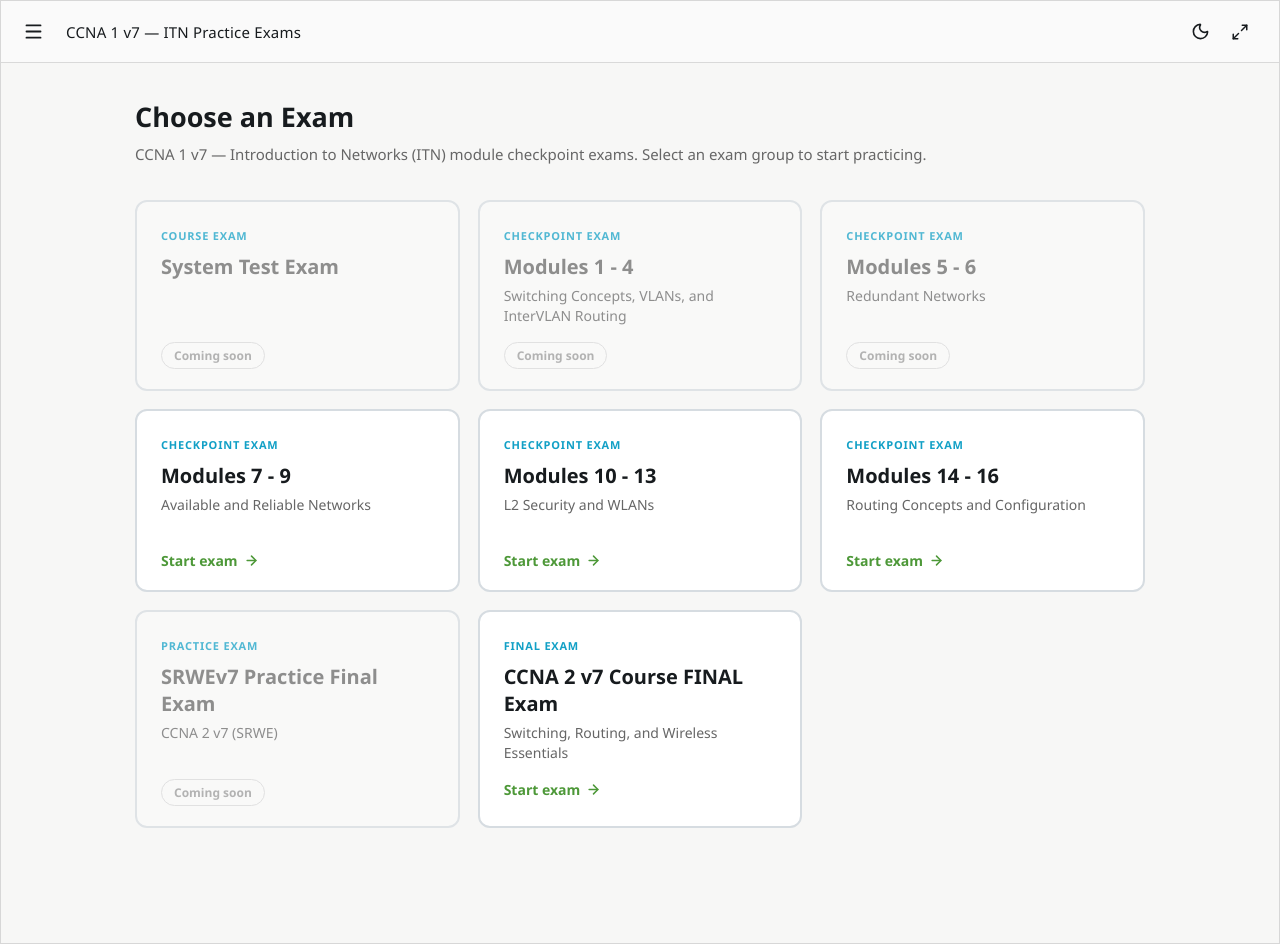
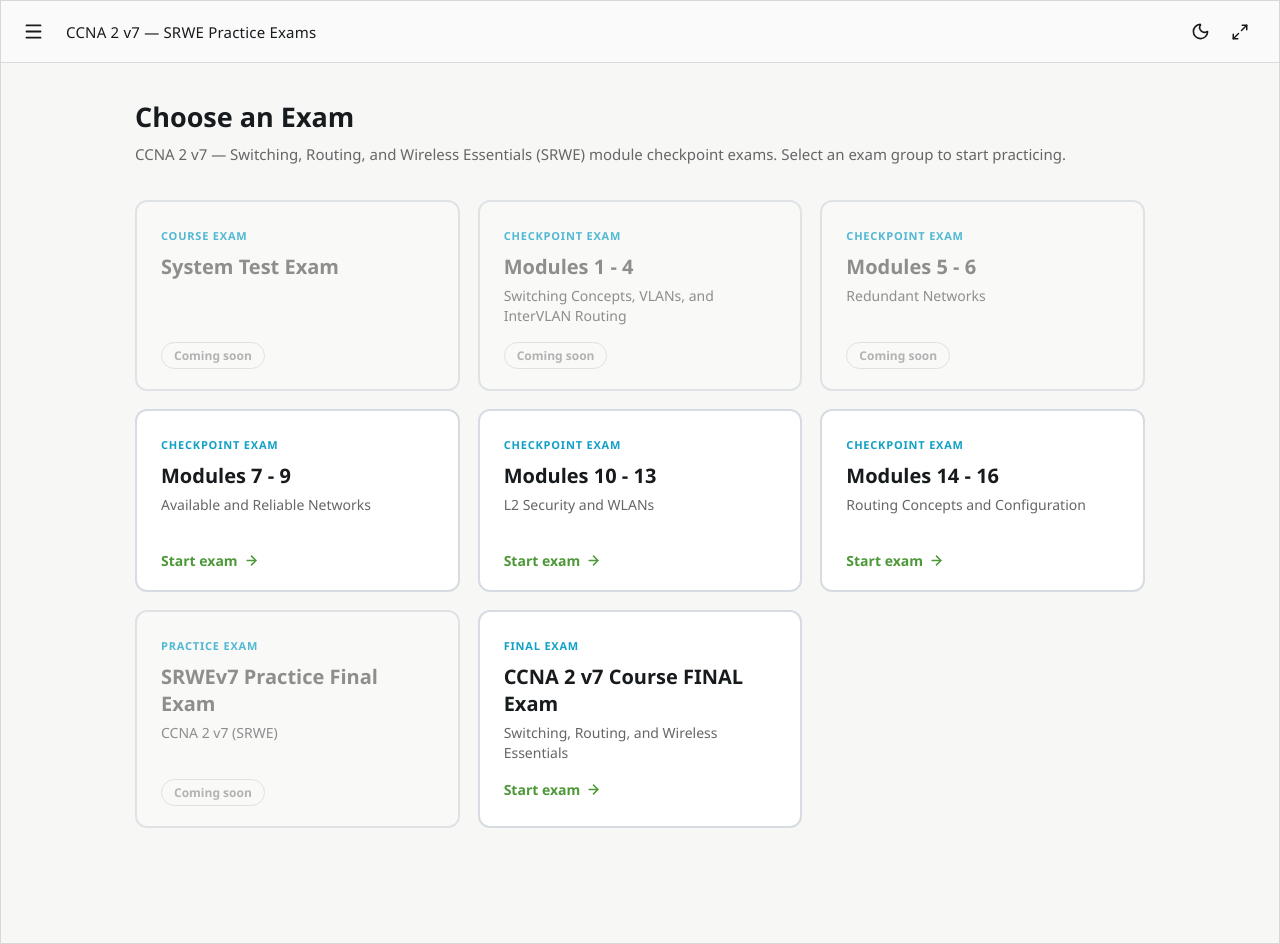
Before and after one commit to Drakaniia/ccna2, an Astro site: page /ccna2/ in a window 1280 px wide. Built offline with nearby package versions, Linux system fonts and the light colour scheme; Astro itself is replaced by a stand-in of ours.

Commit message:
feat: update exam pages and home index
Modify exam/[module].astro and index.astro to integrate new
exam data modules and routing.

```diff
--- a/src/pages/exam/[module].astro
+++ b/src/pages/exam/[module].astro
@@ -48,7 +48,7 @@
     </script>
     <link rel="icon" type="image/svg+xml" href={abs("favicon.svg")} />
     <link rel="icon" href={abs("favicon.ico")} />
-    <title>{headerTitle} — CCNA 1 v7 Practice Exam</title>
+    <title>{headerTitle} — CCNA 2 v7 Practice Exam</title>
   </head>
   <body data-module={mod.id} data-phase="quiz">
     <div class="app" id="quizApp">
--- a/src/pages/index.astro
+++ b/src/pages/index.astro
@@ -29,17 +29,17 @@
     </script>
     <link rel="icon" type="image/svg+xml" href={abs("favicon.svg")} />
     <link rel="icon" href={abs("favicon.ico")} />
-    <meta name="description" content="CCNA 1 v7 (ITN) practice exams — module checkpoint quizzes." />
-    <title>CCNA 1 v7 Practice Exams</title>
+    <meta name="description" content="CCNA 2 v7 (SRWE) practice exams — module checkpoint quizzes." />
+    <title>CCNA 2 v7 Practice Exams</title>
   </head>
   <body>
     <div class="app">
-      <ExamHeader title="CCNA 1 v7 — ITN Practice Exams" />
+      <ExamHeader title="CCNA 2 v7 — SRWE Practice Exams" />
       <main class="chooser">
         <h1>Choose an Exam</h1>
         <p class="lead">
-          CCNA 1 v7 — Introduction to Networks (ITN) module checkpoint exams.
-          Select an exam group to start practicing.
+          CCNA 2 v7 — Switching, Routing, and Wireless Essentials (SRWE) module
+          checkpoint exams. Select an exam group to start practicing.
         </p>
 
         <section class="module-grid" aria-label="Exam groups">
```
